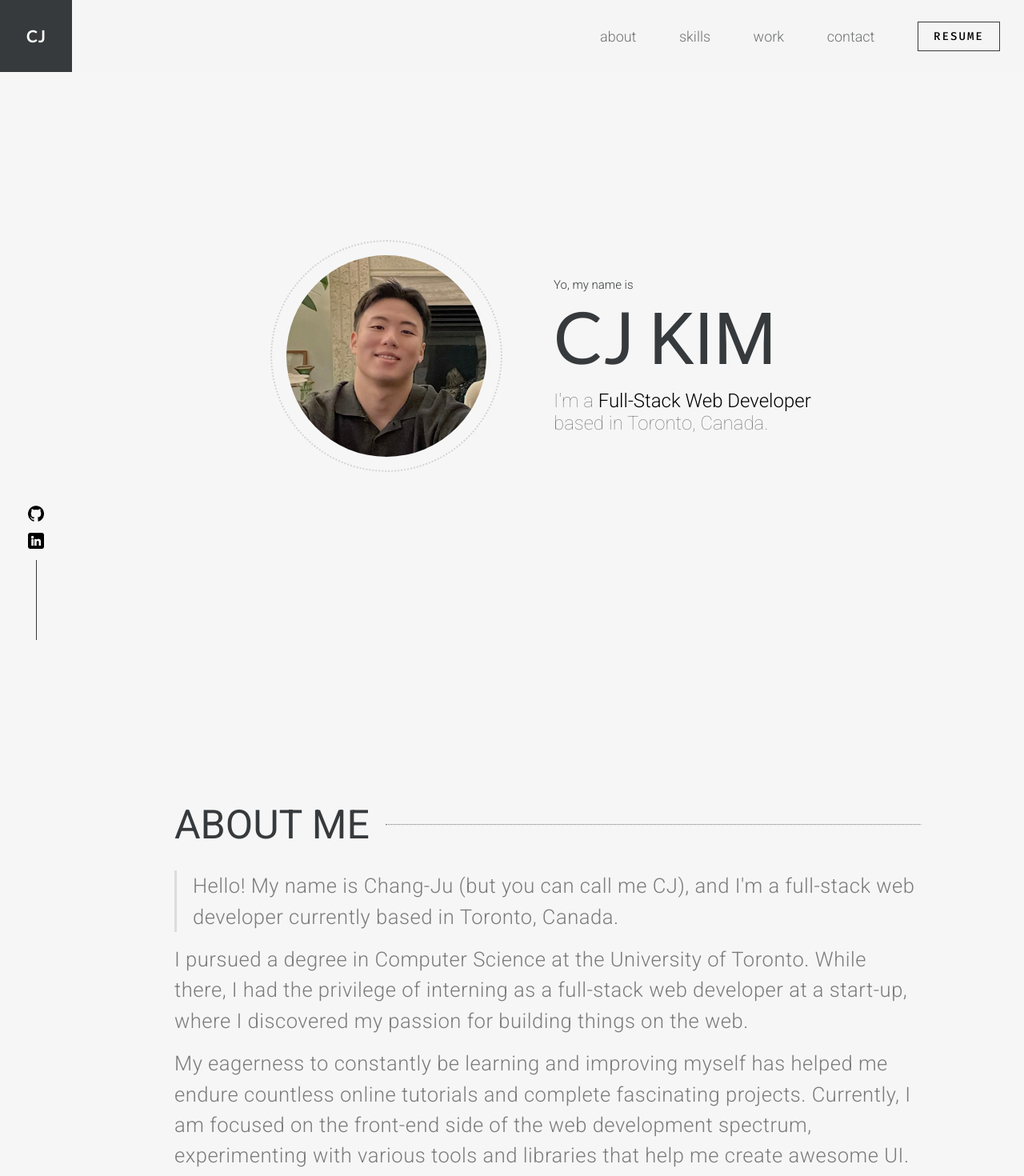
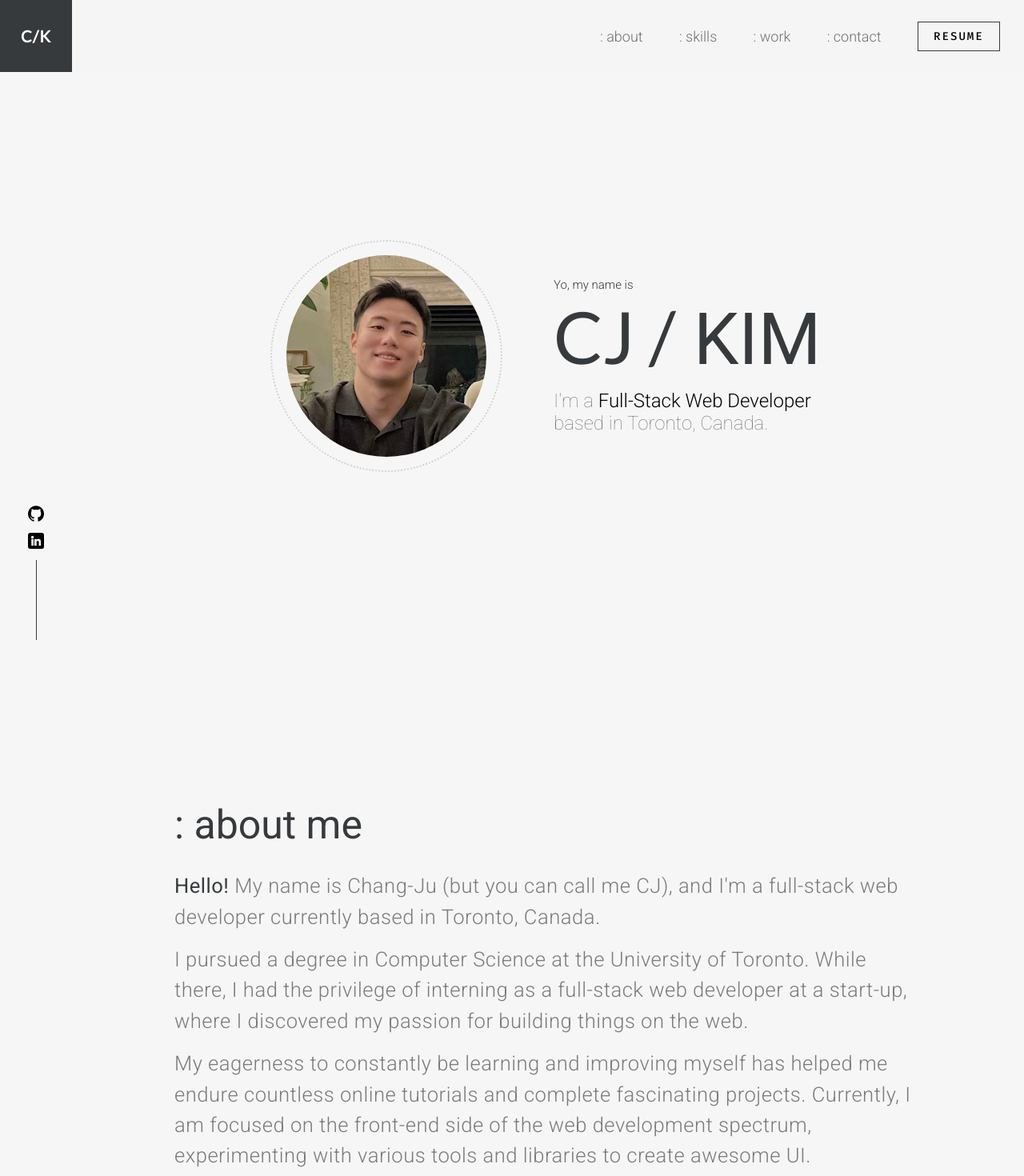
Before and after one commit to cjoak1028/my-personal-website, a React (Create React App) app: page / in a window 1280 px wide. Shown: the top 1470 px of the page at 80% size. Built offline with nearby package versions, Linux system fonts and the light colour scheme.

Commit message:
Changed designs

```diff
--- a/src/components/About/About.js
+++ b/src/components/About/About.js
@@ -7,14 +7,14 @@ const About = () => {
   return (
     <div className={styles.about}>
       <div className="flex flex-ai-c mb-title">
-        <h2>ABOUT ME</h2>
-        <hr />
+        <h2>: about me</h2>
+        {/* <hr /> */}
       </div>
       <div className={`${styles["first-paragraph"]} flex`}>
-        <span></span>
         <p>
-          Hello! My name is Chang-Ju (but you can call me CJ), and I'm a
-          full-stack web developer currently based in Toronto, Canada.
+          <span className={styles.bold}>Hello!</span> My name is Chang-Ju (but
+          you can call me CJ), and I'm a full-stack web developer currently
+          based in Toronto, Canada.
         </p>
       </div>
       <p className={styles["second-paragraph"]}>
@@ -27,8 +27,8 @@ const About = () => {
         My eagerness to constantly be learning and improving myself has helped
         me endure countless online tutorials and complete fascinating projects.
         Currently, I am focused on the front-end side of the web development
-        spectrum, experimenting with various tools and libraries that help me
-        create awesome UI.
+        spectrum, experimenting with various tools and libraries to create
+        awesome UI.
       </p>
       <Link
         smooth
--- a/src/components/About/About.module.css
+++ b/src/components/About/About.module.css
@@ -27,11 +27,16 @@
 }
 
 .first-paragraph {
-    border-left: 3px solid var(--c-border);
-    padding-left: clamp(1.2rem, 1.8vw, 2rem);
+    /* border-left: 3px solid var(--c-main);
+    padding-left: clamp(1.2rem, 1.8vw, 2rem); */
     margin-bottom: 1.5rem;
 }
 
 .first-paragraph p {
     margin: 0;
 }
+
+.bold {
+    color: var(--c-main);
+    font-weight: 400;
+}
--- a/src/components/Header/HamburgerMenu.js
+++ b/src/components/Header/HamburgerMenu.js
@@ -19,7 +19,7 @@ const HamburgerMenu = ({ openMenu, setOpenMenu }) => {
               setOpenMenu(false);
             }}
           >
-            about
+            : about
           </Link>
         </li>
         <li className={styles["menu-item"]}>
@@ -34,7 +34,7 @@ const HamburgerMenu = ({ openMenu, setOpenMenu }) => {
               setOpenMenu(false);
             }}
           >
-            skills
+            : skills
           </Link>
         </li>
         <li className={styles["menu-item"]}>
@@ -49,7 +49,7 @@ const HamburgerMenu = ({ openMenu, setOpenMenu }) => {
               setOpenMenu(false);
             }}
           >
-            work
+            : work
           </Link>
         </li>
         <li className={styles["menu-item"]}>
@@ -64,7 +64,7 @@ const HamburgerMenu = ({ openMenu, setOpenMenu }) => {
               setOpenMenu(false);
             }}
           >
-            contact
+            : contact
           </Link>
         </li>
         <li>
--- a/src/components/Header/HamburgerMenu.module.css
+++ b/src/components/Header/HamburgerMenu.module.css
@@ -29,6 +29,7 @@
     list-style: none;
     text-align: center;
     font-size: 2rem;
+    width: 100%;
 }
 
 .menu-item {
@@ -36,7 +37,7 @@
 }
 
 .link {
-    font-weight: 300;
+    font-weight: 200;
     padding-bottom: .5rem;
     cursor: pointer;
 }
@@ -46,17 +47,20 @@
 }
 
 .resume-btn {
+    display: block;
+    margin: auto;
     background-color: transparent;
     border: 1px solid var(--c-border);
     color: var(--c-border);
-    padding: clamp(1rem, 2vw, 2rem) clamp(1rem, 4vw, 4rem);
+    padding: 1rem 2rem;
     text-transform: uppercase;
     cursor: pointer;
-    font-size: clamp(1.2rem, 1.5vw, 1.5rem);
+    font-size: clamp(1.4rem, 1.7vw, 1.7rem);
     font-family: var(--f-button);
     font-weight: 500;
     letter-spacing: 2px;
     text-decoration: none;
+    width: 50%;
 }
 
 .resume-btn:hover {
--- a/src/components/Header/Header.js
+++ b/src/components/Header/Header.js
@@ -31,7 +31,7 @@ const Header = ({ mQuery }) => {
           openMenu && setOpenMenu(false);
         }}
       >
-        <p>CJ</p>
+        <p>C/K</p>
       </div>
 
       {mQuery.matches ? (
--- a/src/components/Header/Header.module.css
+++ b/src/components/Header/Header.module.css
@@ -17,8 +17,6 @@
 
 .logo-container:hover p {
     transition: 0.2s;
-    /* color: var(--c-main); */
-    /* color: red; */
 }
 
 .logo-container p {
--- a/src/components/Header/Navigation.js
+++ b/src/components/Header/Navigation.js
@@ -17,7 +17,7 @@ const Navigation = () => {
             duration={500}
             to="about"
           >
-            about
+            : about
           </Link>
         </li>
         <li className={styles["nav-item"]}>
@@ -30,7 +30,7 @@ const Navigation = () => {
             duration={500}
             to="skills"
           >
-            skills
+            : skills
           </Link>
         </li>
         <li className={styles["nav-item"]}>
@@ -43,7 +43,7 @@ const Navigation = () => {
             duration={500}
             to="work"
           >
-            work
+            : work
           </Link>
         </li>
         <li className={styles["nav-item"]}>
@@ -56,7 +56,7 @@ const Navigation = () => {
             duration={500}
             to="contact"
           >
-            contact
+            : contact
           </Link>
         </li>
         <li>
--- a/src/components/Header/Navigation.module.css
+++ b/src/components/Header/Navigation.module.css
@@ -23,7 +23,7 @@
 }
 
 .resume-btn:visited {
-    color: var(--c-sub);
+    color: var(--c-main);
 }
 
 .resume-btn:hover {
@@ -38,7 +38,7 @@
     color: var(--c-main);
     opacity: 0.7;
     cursor: pointer;
-    padding: .5rem 0;
+    padding: .3rem 0;
 }
 
 .section-link:hover {
--- a/src/components/Hero/Hero.js
+++ b/src/components/Hero/Hero.js
@@ -8,10 +8,15 @@ const Hero = () => {
       <div className={styles["hero-text"]}>
         <h4>Yo, my name is</h4>
         <h1>
-          <span className={styles["first-name"]}>CJ</span>{" "}
-          <span className={styles["last-name"]}>KIM</span>
+          <span className={styles["first-name"]}>CJ </span>
+          <span className={styles["name-divider"]}>/</span>
+          <span className={styles["last-name"]}> KIM</span>
         </h1>
-        <h3>I'm a <span className={styles["job-title"]}>Full-Stack Web Developer</span> based in Toronto, Canada.</h3>
+        <h3>
+          I'm a{" "}
+          <span className={styles["job-title"]}>Full-Stack Web Developer</span>{" "}
+          based in Toronto, Canada.
+        </h3>
       </div>
       <div className={`flex flex-jc-c flex-ai-c ${styles["avatar-outline"]}`}>
         <div className={styles.avatar}>
--- a/src/components/Hero/Hero.module.css
+++ b/src/components/Hero/Hero.module.css
@@ -25,13 +25,16 @@
 
 .job-title {
     color: var(--c-accent);
-    /* color: black; */
     font-weight: 300;
 }
 
 .last-name {
     font-family: var(--f-main);
 }
+
+/* .name-divider {
+    color: var(--c-border);
+} */
 
 .avatar-outline {
     border: 2px dotted #d4d4d4;
--- a/src/components/Skills/Skills.js
+++ b/src/components/Skills/Skills.js
@@ -6,8 +6,8 @@ const Skills = () => {
   return (
     <div id={styles.skills}>
       <div id={styles["skills-title"]} className="flex flex-ai-c mb-title">
-        <h2>MY SKILLS</h2>
-        <hr />
+        <h2>: my skills</h2>
+        {/* <hr /> */}
       </div>
       <div id={styles["skills-list"]}>
         <p>I have experience with the following technologies:</p>
--- a/src/components/Work/Work.js
+++ b/src/components/Work/Work.js
@@ -8,8 +8,8 @@ const Work = () => {
   return (
     <div className={styles.work}>
       <div className="flex flex-ai-c mb-title">
-        <h2>MY WORK</h2>
-        <hr />
+        <h2>: my work</h2>
+        {/* <hr /> */}
       </div>
       <div className={styles["work-gallery"]}>
         {WORK_DATA.map((data) => {
```
